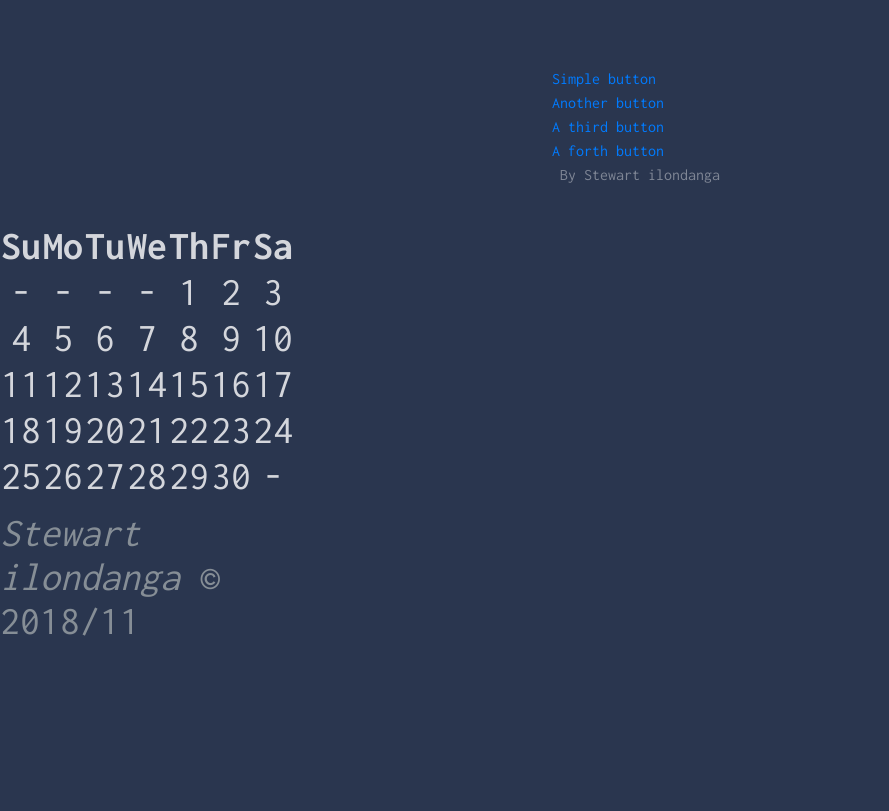
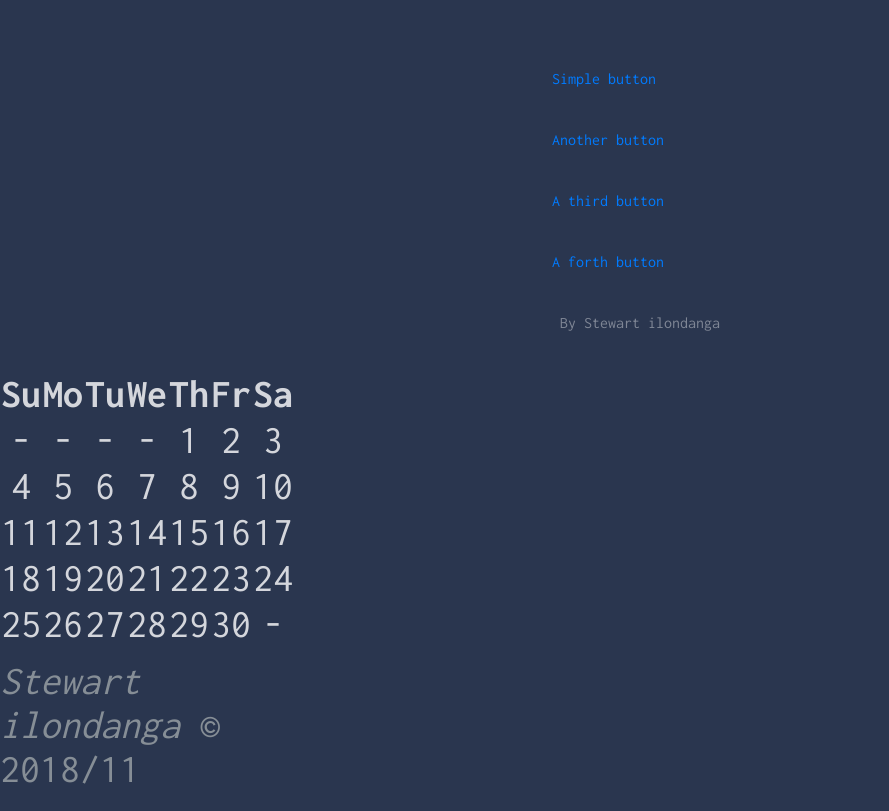
Before and after one commit to stewilondanga/bubbleanimation-hover, a plain HTML site: page index.html in a window 1280 px wide. Shown: the part 92-903 px from the top of the page, without its empty margins (0-889 px from the left). Before the commit the page ends 800 px from the top, so only its background shows below. Drawn offline with nearby package versions, Linux system fonts and the light colour scheme.

Commit message:
add css/styles.css

```diff
--- a/css/styles.css
+++ b/css/styles.css
@@ -41,7 +41,7 @@ h1 {
   padding-top: 40px;
 }
 
-/*.button_su{
+.button_su {
   overflow: hidden;
   position: relative;
   display: inline-block;
@@ -49,7 +49,7 @@ h1 {
   margin-bottom: 30px;
 }
 
-.su_button_circle{
+/*.su_button_circle{
   background-color: red;
   border-radius: 1000px;
   position: absolute;
```
